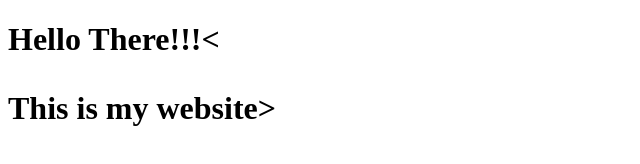
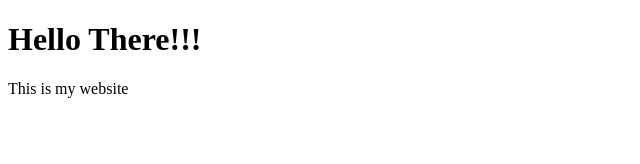
Before and after one commit to NikTofu/NikTofu.github.io, a plain HTML site: page main.html in a window 1280 px wide. Shown: the whole page, without its empty margins (0-640 px from the left). Drawn offline with Linux system fonts and the light colour scheme.

Commit message:
Add files via upload

```diff
--- a/main.html
+++ b/main.html
@@ -1,10 +1,10 @@
 <!DOCTYPE html>
-<html lang="en">
+<html>
 <body>
 
-<h1>Hello There!!!<
+<h1>Hello There!!!</h1>
 
-<p>This is my website>
+<p>This is my website</p>
 
-<html>
-<body
+</body>
+</html>
```
